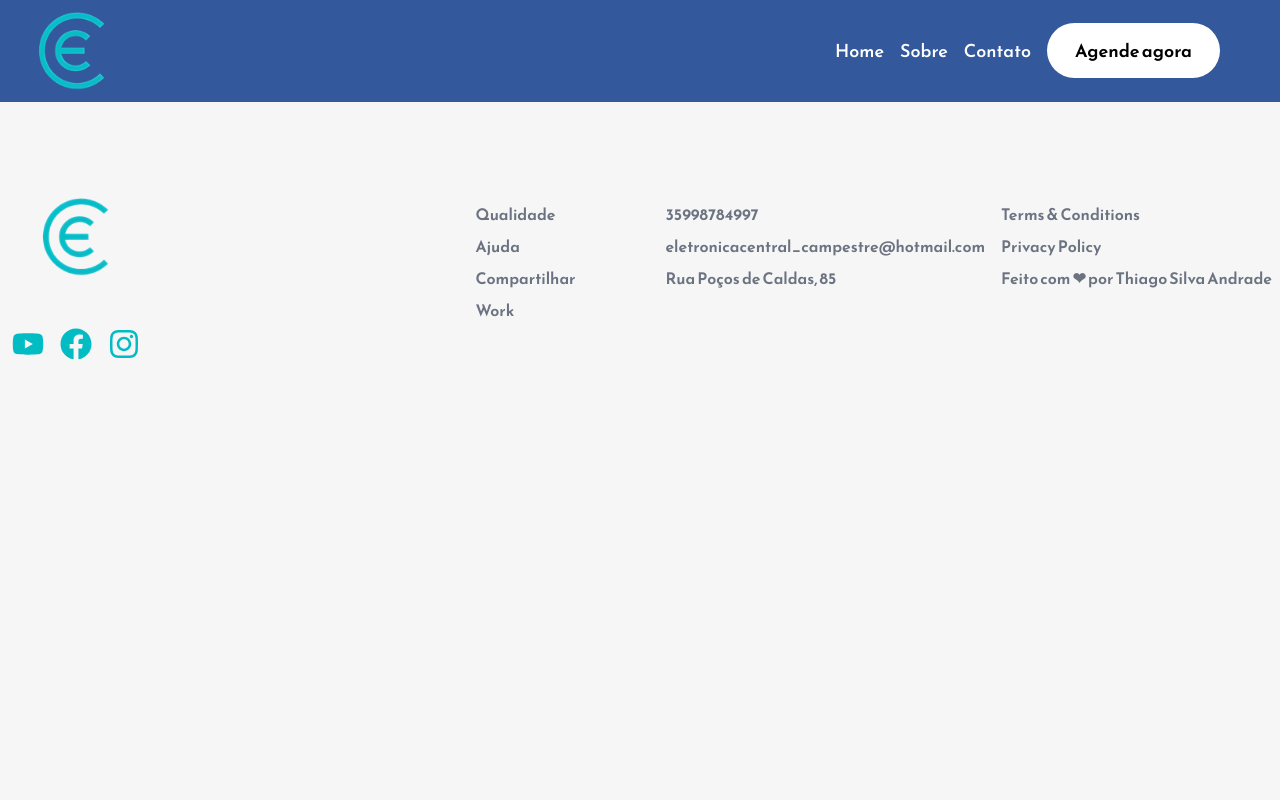
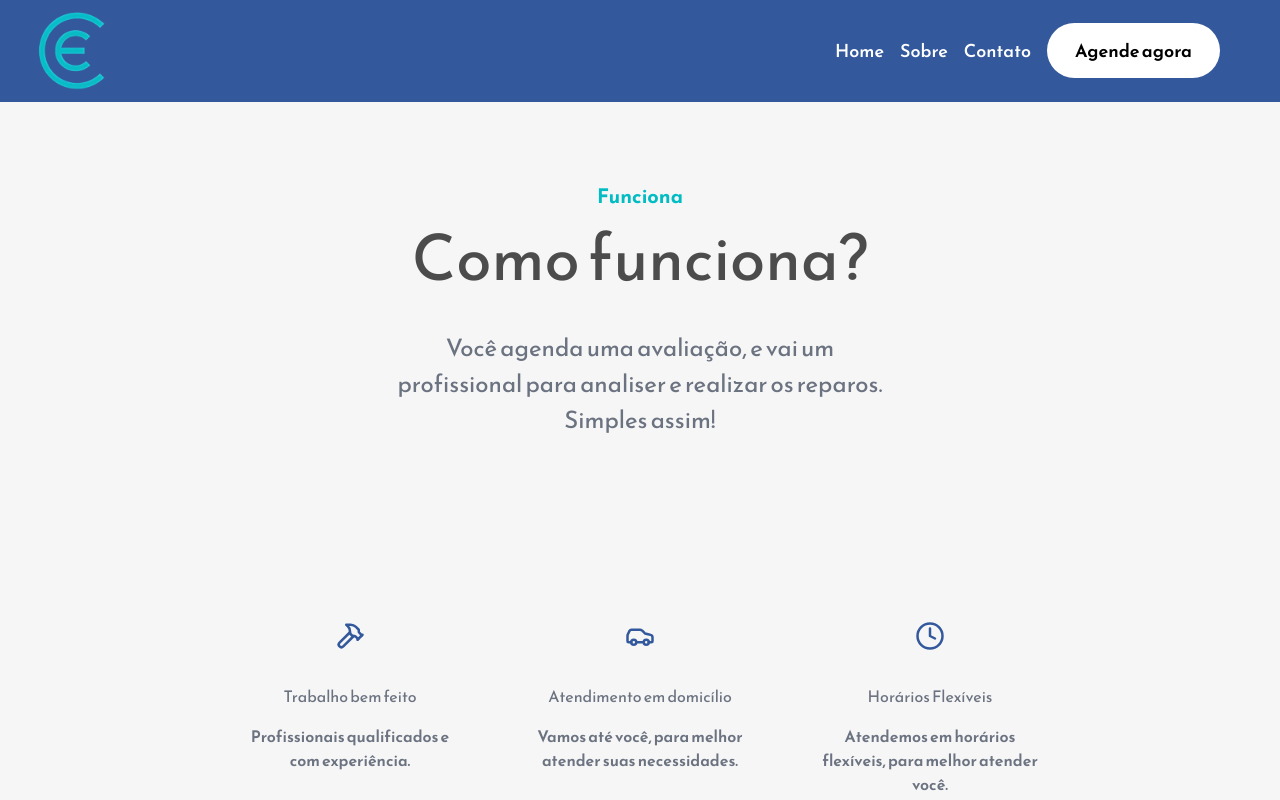
Before and after one commit to EletronicaCentralCampestre/appliancerepair-landingpage, a React (Vite) app: page / in a window 1280 px wide. Shown: the top 800 px of the page. Built offline with nearby package versions, Linux system fonts and the light colour scheme.

Commit message:
Refactor CSS to increase max-width in App component and add Work component

```diff
--- a/src/App.css
+++ b/src/App.css
@@ -9,6 +9,16 @@
   width: 100vw;
   max-width: 1920px;
   margin: 0rem auto;
+}
+.primary-heading {
+  font-size: clamp(2rem, 5vw, 4rem);
+  color: #4c4c4c;
+  /* line-height: 5rem; */
+  max-width: 600px;
+}
+.primary-text {
+  font-size: clamp(1rem, 3vw, 1.5rem);
+
 }
 @media (max-width: 800px) {
   .App {
--- a/src/App.jsx
+++ b/src/App.jsx
@@ -1,6 +1,7 @@
 import './App.css'
 import Footer from './components/footer'
 import Navbar from './components/navbar'
+import Work from './components/work'
 
 function App() {
 
@@ -9,6 +10,7 @@ function App() {
     <main className='App'>
       <Navbar />
       {/* TODO */}
+      <Work />
       <Footer />
     </main>
   )
--- /dev/null
+++ b/src/components/work.jsx
@@ -0,0 +1,46 @@
+import React from "react";
+
+import { Clock, Car, Hammer } from "lucide-react";
+const Work = () => {
+  const workInfoData = [
+    {
+      Icon: Hammer,
+      title: "Trabalho bem feito",
+      text: "Profissionais qualificados e com experiência.",
+    },
+    {
+      Icon: Car,
+      title: "Atendimento em domicílio",
+      text: "Vamos até você, para melhor atender suas necessidades.",
+    },
+    {
+      Icon: Clock ,
+      title: "Horários Flexíveis",
+      text: "Atendemos em horários flexíveis, para melhor atender você.",
+    },
+  ];
+  return (
+    <div className="work-section-wrapper mt-[15rem] sm:mt-[5rem]">
+      <div className="work-section-top flex justify-center items-center flex-col">
+        <p className="primary-subheading sm:text-center text-center max-w-[600px] font-bold text-secondary text-xl">Funciona</p>
+        <h1 className="primary-heading text-[#4c4c4c] max-w-[700px]">Como funciona?</h1>
+        <p className="primary-text text-center max-w-[500px] text-gray-500 my-6">
+          Você agenda uma avaliação, e vai um profissional para analiser e realizar os reparos. Simples assim!
+        </p>
+      </div>
+      <div className="work-section-bottom mt-[5rem] flex justify-center items-center flex-wrap">
+        {workInfoData.map((data) => (
+          <div className="work-section-info w-[290px] min-h-[350px] p-4 px-8 flex flex-col justify-center items-center text-center rounded-lg text-gray-500 my-4 " key={data.title}>
+            <div className="info-boxes-img-container">
+              <data.Icon alt="" className=" w-[30px] mt-[30px]" size={64} color="#33599C"/>
+            </div>
+            <h2 className="my-4">{data.title}</h2>
+            <p className="flex-1 items-center font-semibold">{data.text}</p>
+          </div>
+        ))}
+      </div>
+    </div>
+  );
+};
+
+export default Work;
--- a/src/main.jsx
+++ b/src/main.jsx
@@ -2,7 +2,7 @@ import { StrictMode } from 'react'
 import { createRoot } from 'react-dom/client'
 import App from './App.jsx'
 import './index.css'
-
+import './App.css'
 createRoot(document.getElementById('root')).render(
   <StrictMode>
     <App />
```
